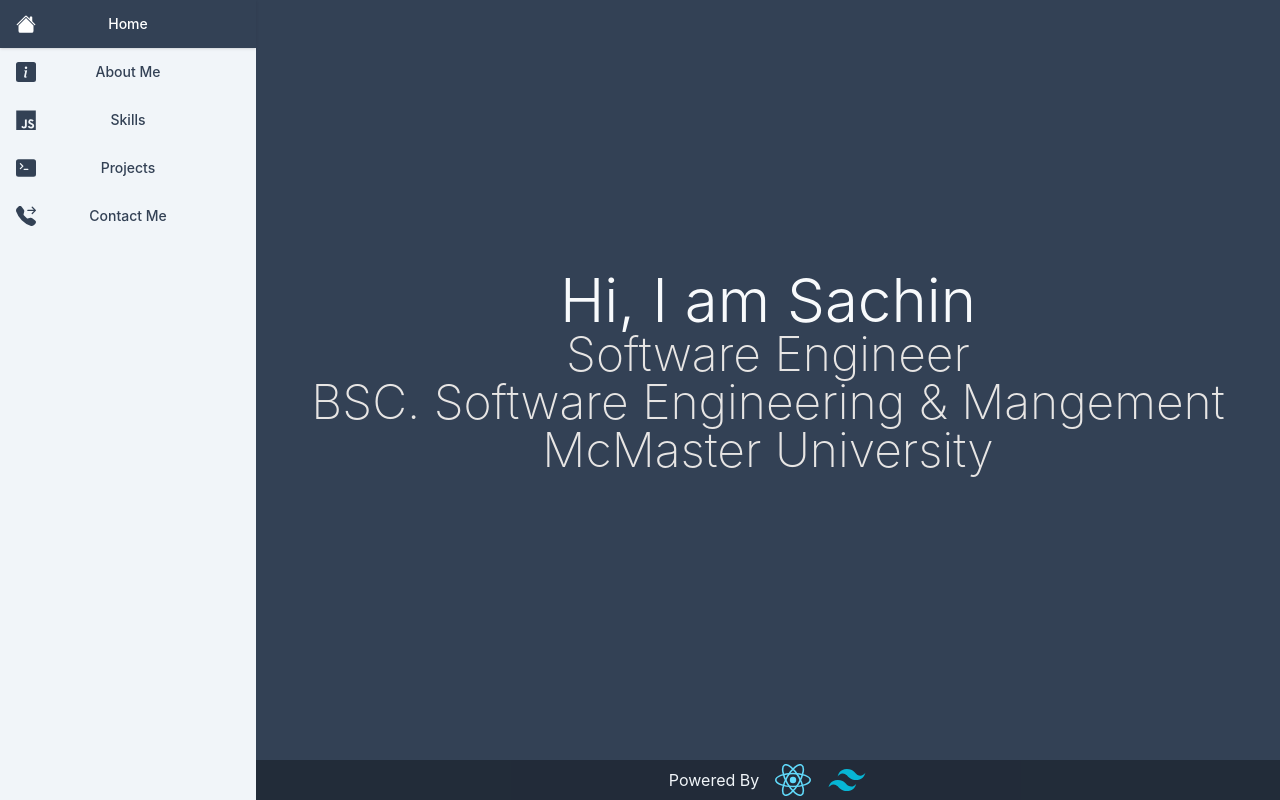
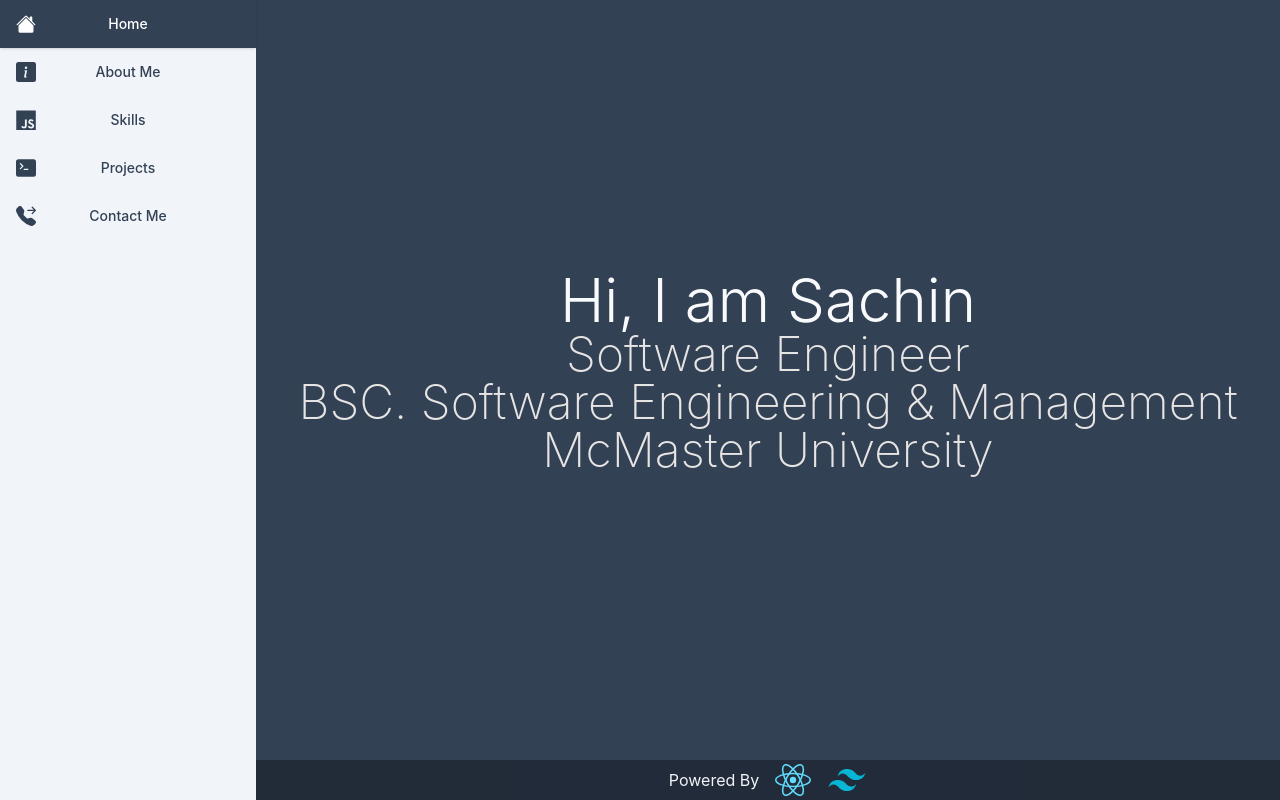
Before and after one commit to sachin12000/personal-website-v2, a React (Create React App) app: page / in a window 1280 px wide. Shown: the top 800 px of the page. Built offline with nearby package versions, Linux system fonts and the light colour scheme.

Commit message:
fixed grammer mistake

```diff
--- a/src/components/Home.js
+++ b/src/components/Home.js
@@ -7,7 +7,7 @@ const Home = () => {
                 <span>BSC. </span><br className="lg:hidden"/>
                 <span>Software Engineering </span><br className="lg:hidden"/>
                 <span>& </span><br className="lg:hidden"/>
-                <span>Mangement</span></h2>
+                <span>Management</span></h2>
             <h2 className="text-3xl sm:text-5xl text-stone-200 font-light sm:font-extralight">McMaster University</h2>
         </div>
     );
```
